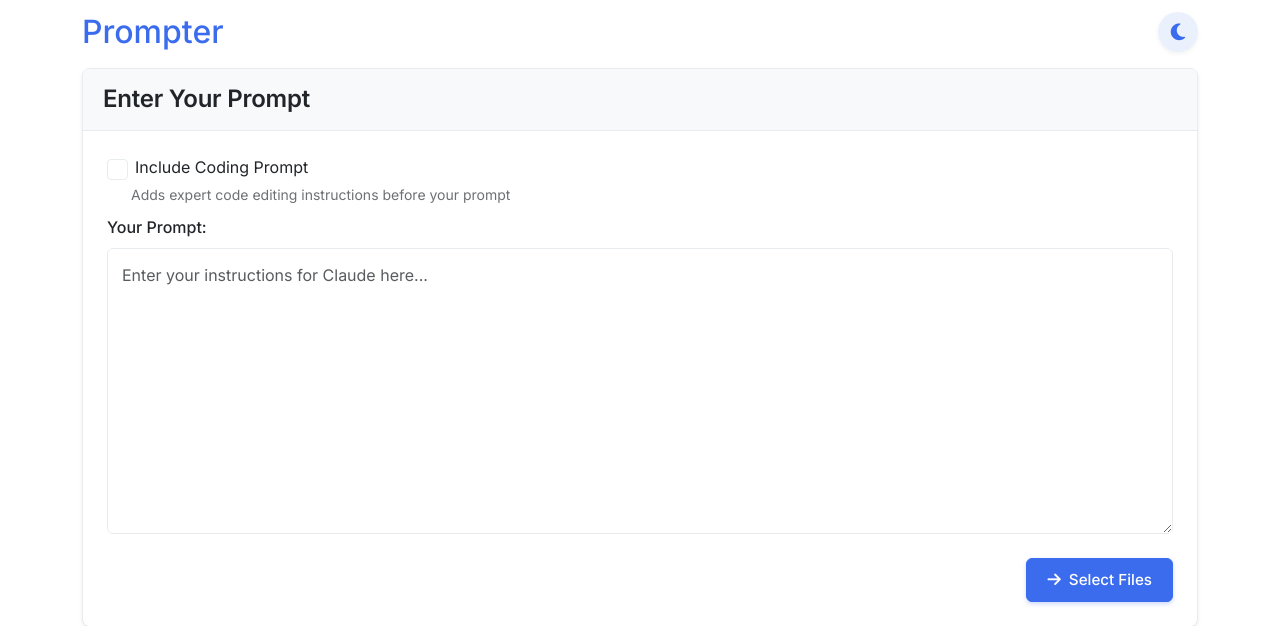
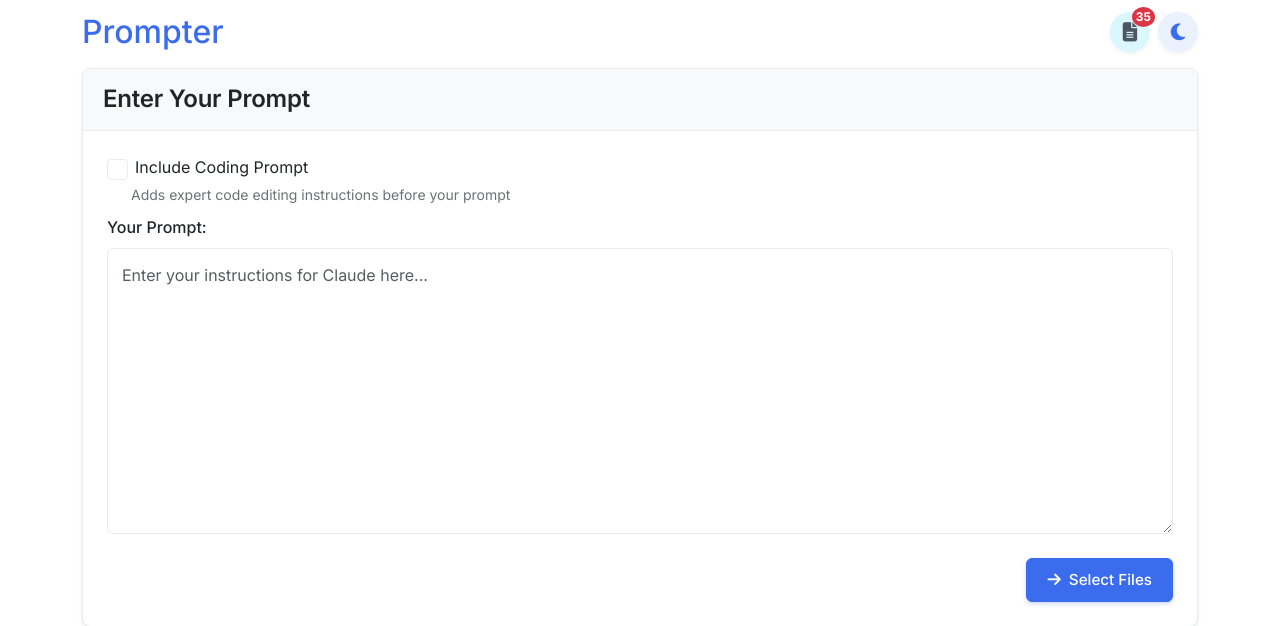
Before and after one commit to jjones-edoc/prompter, a Flask app: page / in a window 1280 px wide. Shown: the top 626 px of the page. Run offline with Flask 3, Linux system fonts and the light colour scheme; data comes from the database, SQL or seed files in the repository.

Commit message:
Added unfamiliar button with file count

```diff
--- a/routes/api_routes.py
+++ b/routes/api_routes.py
@@ -227,3 +227,23 @@
             return jsonify(response)
         except Exception as e:
             return jsonify({'error': str(e)}), 500
+
+    @app.route('/api/count_unsummarized_files', methods=['GET'])
+    def count_unsummarized_files():
+        """Get the count of repository files without summaries"""
+        try:
+            # Create a temporary database connection to query the count
+            from utils.database import Database
+            db = Database(app_directory=app.config['PROMPTER_DIRECTORY'])
+
+            # Get the count of files without summaries
+            count = db.count_files_without_summary()
+
+            # Close the database connection
+            db.close()
+
+            return jsonify({
+                'count': count
+            })
+        except Exception as e:
+            return jsonify({'error': str(e)}), 500
--- a/static/css/components.css
+++ b/static/css/components.css
@@ -81,6 +81,53 @@
   font-size: 1.2rem;
 }
 
+/* Unfamiliar files button */
+.unfamiliar-files-btn {
+  cursor: pointer;
+  width: 40px;
+  height: 40px;
+  display: flex;
+  align-items: center;
+  justify-content: center;
+  border-radius: 50%;
+  background-color: rgba(var(--bs-info-rgb), 0.15);
+  color: var(--bs-secondary);
+  transition: all 0.2s ease-in-out;
+  box-shadow: 0 2px 5px rgba(0, 0, 0, 0.05);
+  position: relative;
+}
+
+.unfamiliar-files-btn:hover {
+  background-color: rgba(var(--bs-info-rgb), 0.25);
+  transform: translateY(-1px);
+}
+
+/* Dark mode specific styling */
+[data-bs-theme="dark"] .unfamiliar-files-btn {
+  color: var(--bs-info);
+}
+
+.unfamiliar-files-btn .fas {
+  font-size: 1.2rem;
+}
+
+.unfamiliar-files-btn .unfamiliar-count {
+  position: absolute;
+  top: -5px;
+  right: -5px;
+  background-color: var(--bs-danger);
+  color: white;
+  border-radius: 50%;
+  min-width: 20px;
+  height: 20px;
+  font-size: 0.75rem;
+  display: flex;
+  align-items: center;
+  justify-content: center;
+  padding: 0 4px;
+  font-weight: bold;
+}
+
 /* Toggle button styling */
 #toggle-prompt-btn {
   transition: all 0.2s ease-in-out;
--- a/templates/generated.html
+++ b/templates/generated.html
@@ -13,6 +13,21 @@
   </head>
   <body>
     <div class="container py-3">
+      <div class="d-flex justify-content-between align-items-center mb-3">
+        <h1 class="h2 text-primary mb-0">Prompter</h1>
+        <div class="d-flex align-items-center">
+          <!-- Unfamiliar files button - hidden by default, shown via JS when count > 0 -->
+          <div class="unfamiliar-files-btn p-2 me-2 d-none" title="0 unfamiliar files">
+            <i class="fas fa-file-alt"></i>
+            <span class="unfamiliar-count">0</span>
+          </div>
+          <!-- Theme toggle button -->
+          <div class="theme-toggle p-2" title="Toggle light/dark mode">
+            <i class="fas fa-moon"></i>
+            <i class="fas fa-sun d-none"></i>
+          </div>
+        </div>
+      </div>
       <div class="card shadow-sm mb-4">
         <div class="card-header bg-light d-flex justify-content-between align-items-center">
           <h2 class="h4 mb-0">Your Generated Prompt</h2>
--- a/templates/index.html
+++ b/templates/index.html
@@ -14,6 +14,21 @@
   </head>
   <body>
     <div class="container py-3">
+      <div class="d-flex justify-content-between align-items-center mb-3">
+        <h1 class="h2 text-primary mb-0">Prompter</h1>
+        <div class="d-flex align-items-center">
+          <!-- Unfamiliar files button - hidden by default, shown via JS when count > 0 -->
+          <div class="unfamiliar-files-btn p-2 me-2 d-none" title="0 unfamiliar files">
+            <i class="fas fa-file-alt"></i>
+            <span class="unfamiliar-count">0</span>
+          </div>
+          <!-- Theme toggle button -->
+          <div class="theme-toggle p-2" title="Toggle light/dark mode">
+            <i class="fas fa-moon"></i>
+            <i class="fas fa-sun d-none"></i>
+          </div>
+        </div>
+      </div>
       <div class="card shadow-sm mb-4">
         <div class="card-header bg-light d-flex justify-content-between align-items-center py-2">
           <h2 class="h4 mb-0">Select Files for Your Prompt</h2>
--- a/templates/prompt.html
+++ b/templates/prompt.html
@@ -15,9 +15,17 @@
     <div class="container py-3">
       <div class="d-flex justify-content-between align-items-center mb-3">
         <h1 class="h2 text-primary mb-0">Prompter</h1>
-        <div class="theme-toggle p-2" title="Toggle light/dark mode">
-          <i class="fas fa-moon"></i>
-          <i class="fas fa-sun d-none"></i>
+        <div class="d-flex align-items-center">
+          <!-- Unfamiliar files button - hidden by default, shown via JS when count > 0 -->
+          <div class="unfamiliar-files-btn p-2 me-2 d-none" title="0 unfamiliar files">
+            <i class="fas fa-file-alt"></i>
+            <span class="unfamiliar-count">0</span>
+          </div>
+          <!-- Theme toggle button -->
+          <div class="theme-toggle p-2" title="Toggle light/dark mode">
+            <i class="fas fa-moon"></i>
+            <i class="fas fa-sun d-none"></i>
+          </div>
         </div>
       </div>
 
--- a/utils/database.py
+++ b/utils/database.py
@@ -267,6 +267,22 @@
         )
         return [dict(row) for row in cursor.fetchall()]
 
+    def count_files_without_summary(self) -> int:
+        """
+        Count the number of repository files that don't have summary data.
+
+        Returns:
+            int: Count of files without summaries
+        """
+        cursor = self.execute(
+            """
+            SELECT COUNT(*) as count FROM repository_files
+            WHERE summary IS NULL OR summary = ''
+            """
+        )
+        result = cursor.fetchone()
+        return result['count'] if result else 0
+
 
 class DatabaseTransaction:
     """Context manager for database transactions."""
```
Also changed, not shown: static/js/main.js (+51 -0 lines).
